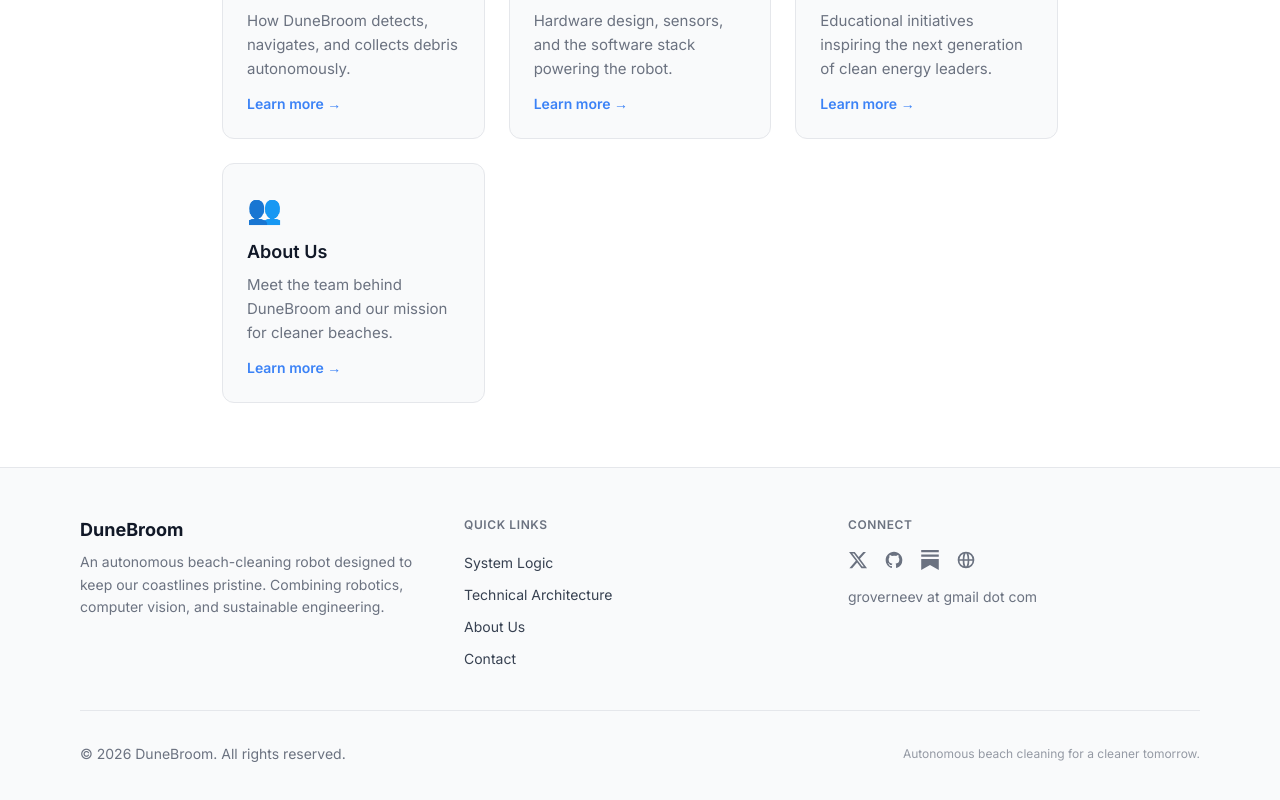
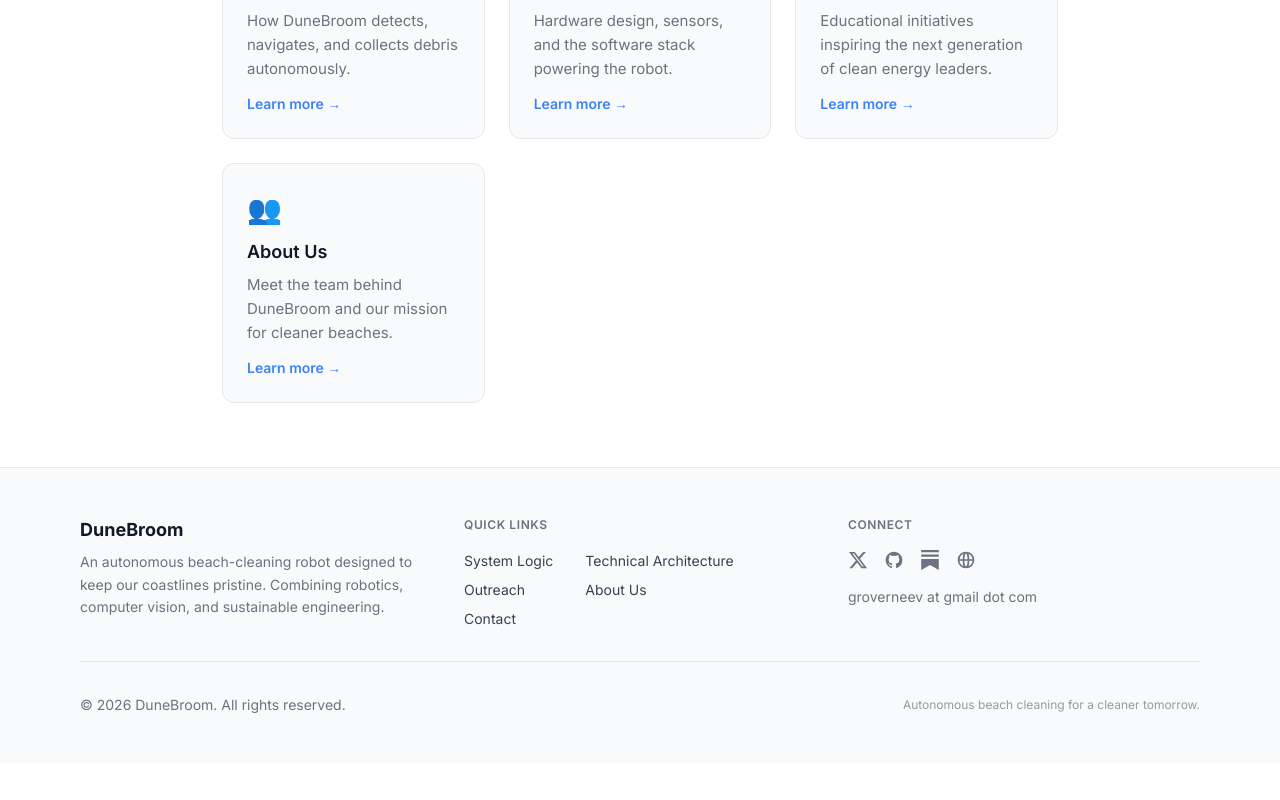
Before and after one commit to groverneev/DuneBroom_Website, a Next.js app: page / in a window 1280 px wide. Shown: the part 2566-3366 px from the top of the page. After the commit the page ends 3329 px from the top, so only its background shows below. Built offline with nearby package versions, Linux system fonts and the light colour scheme.

Commit message:
updated footer

```diff
--- a/components/Footer.tsx
+++ b/components/Footer.tsx
@@ -6,6 +6,7 @@ export default function Footer() {
   const quickLinks = [
     { href: "/system-logic", label: "System Logic" },
     { href: "/technical-architecture", label: "Technical Architecture" },
+    { href: "/outreach", label: "Outreach" },
     { href: "/about_us", label: "About Us" },
     { href: "/contact", label: "Contact" },
   ];
@@ -127,10 +128,10 @@ export default function Footer() {
             >
               Quick Links
             </h4>
-            <ul style={{ listStyle: "none", padding: 0, margin: 0 }}>
+            <div style={{ display: "grid", gridTemplateColumns: "auto auto", justifyContent: "start", gap: "8px 32px" }}>
               {quickLinks.map((link) => (
-                <li key={link.href} style={{ marginBottom: 8 }}>
                 <Link
+                  key={link.href}
                   href={link.href}
                   style={{
                     color: "var(--subtle)",
@@ -147,9 +148,8 @@ export default function Footer() {
                 >
                   {link.label}
                 </Link>
-                </li>
               ))}
-            </ul>
+            </div>
           </div>
 
           {/* Social Links */}
```
Lines whose indentation alone changed are shown as unchanged.
